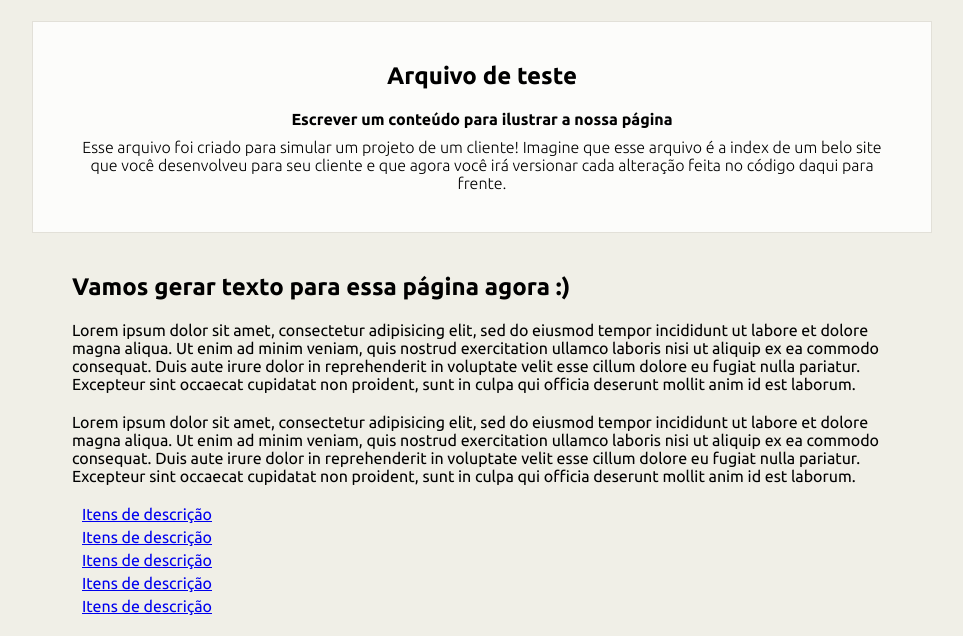
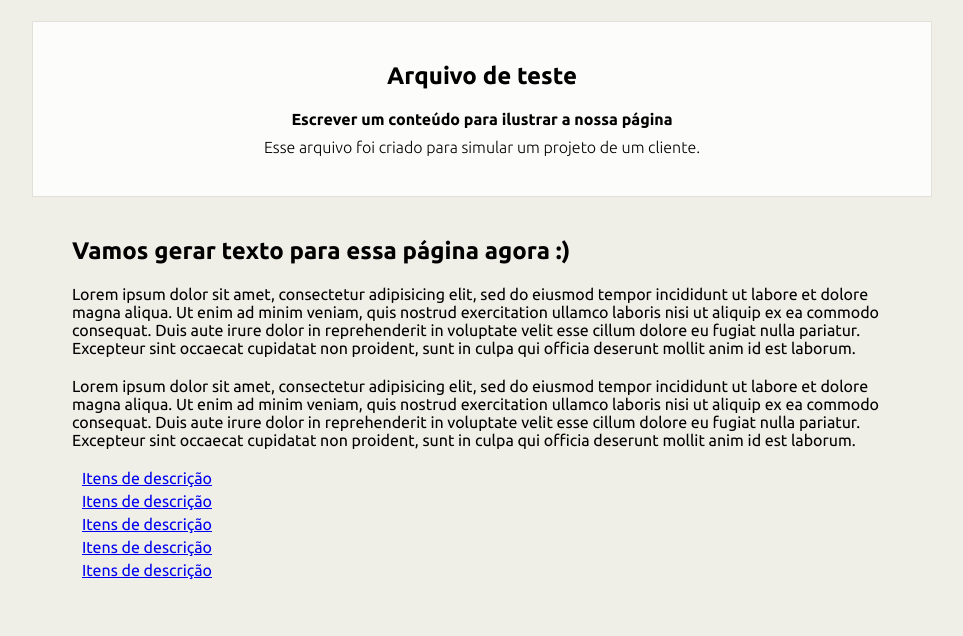
Before and after one commit to develophardware/GitWorflow, a plain HTML site: page index.html in a window 1280 px wide. Shown: the part 162-798 px from the top of the page, without its empty margins (158-1121 px from the left). Drawn offline with Linux system fonts and the light colour scheme.

Commit message:
Alterando text

```diff
--- a/index.html
+++ b/index.html
@@ -21,7 +21,7 @@
 				<h1>Arquivo de teste</h1>
 				<p class="tagline">Escrever um conteúdo para ilustrar a nossa página</p>
 			</header>
-			<p>Esse arquivo foi criado para simular um projeto de um cliente! Imagine que esse arquivo é a index de um belo site que você desenvolveu para seu cliente e que agora você irá versionar cada alteração feita no código daqui para frente.</p>
+			<p>Esse arquivo foi criado para simular um projeto de um cliente.</p>
 		</article>
 
 		<article class="article_single">
```
